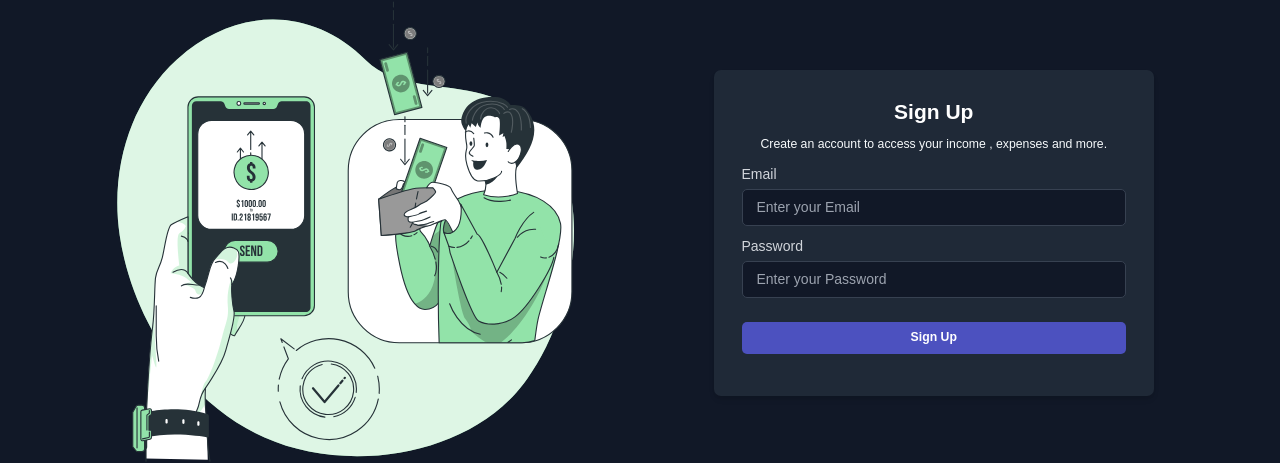
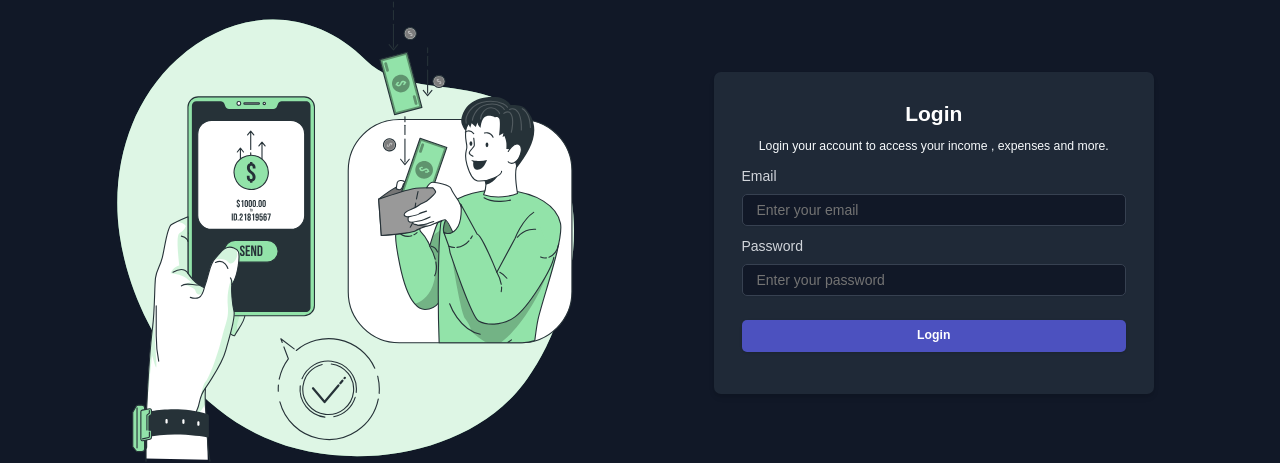
Before and after one commit to tilakdotcom/fin-track, a React (Vite) app in the folder client/: page /login in a window 1280 px wide. Shown: the part 131-594 px from the top of the page. Built offline with nearby package versions, Linux system fonts and the light colour scheme.

Commit message:
redux persist added

```diff
--- a/client/package.json
+++ b/client/package.json
@@ -27,6 +27,7 @@
     "react-redux": "^9.1.2",
     "react-router-dom": "^7.0.1",
     "react-toastify": "^10.0.6",
+    "redux-persist": "^6.0.0",
     "tailwind-merge": "^2.5.5",
     "tailwindcss-animate": "^1.0.7",
     "zod": "^3.23.8"
--- a/client/src/App.tsx
+++ b/client/src/App.tsx
@@ -8,7 +8,7 @@ import AddExpense from "./pages/AddExpense";
 import { useAppSelector } from "./store/reduxHooks";
 
 export default function App() {
-  const { currentUser } = useAppSelector((s) => s.user);
+  const { currentUser } = useAppSelector((s) => s.persistedReducer.user);
   return (
     <div className="overflow-x-hidden">
       {/* Navigation */}
--- a/client/src/components/Navbar.tsx
+++ b/client/src/components/Navbar.tsx
@@ -19,7 +19,7 @@ const loginData = [
   },
 ];
 const NavBar = () => {
-  const { currentUser } = useAppSelector((s) => s.user);
+  const { currentUser } = useAppSelector((s) => s.persistedReducer.user);
   const [menuOpen, setMenuOpen] = useState(false);
 
   return (
--- a/client/src/main.tsx
+++ b/client/src/main.tsx
@@ -4,15 +4,16 @@ import "./index.css";
 import App from "./App.tsx";
 import { BrowserRouter } from "react-router-dom";
 import { Provider } from "react-redux";
-import { store } from "./store/store.ts";
-import {ToastContainer} from "react-toastify"
+import { persistor, store } from "./store/store.ts";
+import { PersistGate } from "redux-persist/integration/react";
 
 createRoot(document.getElementById("root")!).render(
   <StrictMode>
     <BrowserRouter>
       <Provider store={store}>
-        <App />
-        <ToastContainer />
+        <PersistGate loading={null} persistor={persistor}>
+          <App />
+        </PersistGate>
       </Provider>
     </BrowserRouter>
   </StrictMode>
--- a/client/src/pages/LoginPage.tsx
+++ b/client/src/pages/LoginPage.tsx
@@ -1,6 +1,63 @@
-import React from 'react'
+import { zodResolver } from "@hookform/resolvers/zod";
+import { useForm } from "react-hook-form";
+
+import { Button } from "@/components/ui/button";
+import {
+  Form,
+  FormControl,
+  FormField,
+  FormItem,
+  FormLabel,
+  FormMessage,
+} from "@/components/ui/form";
+import { Input } from "@/components/ui/input";
+import { z } from "zod";
+import api from "@/lib/axiousInstance";
+import { useState } from "react";
+import { toast } from "react-toastify";
+import "react-toastify/dist/ReactToastify.css";
+import { loginSchma } from "@/schemas/loginSchema";
+import { useAppDispatch } from "@/store/reduxHooks";
+import { loginFailure, loginStart, loginSuccess } from "@/store/slices/userSlice";
+import { useNavigate } from "react-router-dom";
 
 export default function LoginPage() {
+  const router = useNavigate()
+  const [loading, setLoading] = useState<boolean>(false);
+  const dispatch = useAppDispatch()
+  const successToast = () => toast.success("Login has been successfully");
+  //for error
+  const errorToast = () => toast.error("Login Failed");
+  const form = useForm<z.infer<typeof loginSchma>>({
+    resolver: zodResolver(loginSchma),
+    defaultValues: {
+      email: "",
+      password: "",
+    },
+  });
+
+  async function onSubmit(values: z.infer<typeof loginSchma>) {
+    //creating FORMDATA
+    setLoading(true);
+    dispatch(loginStart())
+    try {
+      const response = await api.post("/user/login", values);
+      //validation
+      if (!response) {
+        throw new Error("Login Failed");
+      }
+      successToast();
+      dispatch(loginSuccess(response.data.data))
+      router("/dashboard")
+    // eslint-disable-next-line @typescript-eslint/no-unused-vars
+    } catch (error) {
+      dispatch(loginFailure())
+      errorToast();
+      return;
+    } finally {
+      setLoading(false);
+    }
+  }
   return (
     <div className="lg:px-20 px-10 py-5">
       <div className="md:grid-cols-2 grid grid-cols-1 gap-10">
@@ -15,58 +72,72 @@ export default function LoginPage() {
 
         {/* Right section with signup form */}
         <div className="flex justify-center items-center lg:px-16">
-          <form className="w-full max-w-xl bg-gray-800 p-8 rounded-lg shadow-md md:space-y-3 space-y-2 h-auto">
-            <h2 className="text-2xl font-bold text-center text-white ">
-              Sign Up
-            </h2>
-            <p className="text-center">
-              Create an account to access your income , expenses and more.
-            </p>
-            <div className="space-y-1 ">
-              <label
-                htmlFor="email"
-                className="block md:text-base font-medium text-gray-300 "
-              >
-                Email
-              </label>
-              <input
-                type="email"
-                id="email"
+          <Form {...form}>
+            <form
+              onSubmit={form.handleSubmit(onSubmit)}
+              className="w-full bg-gray-800 p-8 rounded-lg shadow-md md:space-y-3 space-y-2 h-auto"
+            >
+              <h2 className="text-2xl font-bold text-center text-white ">
+                Login
+              </h2>
+              <p className="text-center">
+                Login your account to access your income , expenses and more.
+              </p>
+              <FormField
+                control={form.control}
                 name="email"
-                className="w-full px-4 py-2 rounded-md bg-gray-900 text-gray-100 border border-gray-700 focus:ring-2 focus:ring-primary-light focus:outline-none md:text-base"
-                placeholder="Enter your Email"
+                render={({ field }) => (
+                  <FormItem>
+                    <FormLabel className="block md:text-base font-medium text-gray-300 ">
+                      Email
+                    </FormLabel>
+                    <FormControl>
+                      <Input
+                        className="w-full px-4 py-2 rounded-md bg-gray-900 text-gray-100 border border-gray-700 focus:ring-2 focus:ring-primary-light focus:outline-none md:text-base"
+                        placeholder="Enter your email"
+                        {...field}
+                      />
+                    </FormControl>
+                    <FormMessage />
+                  </FormItem>
+                )}
               />
-            </div>
+              <FormField
+                control={form.control}
+                name="password"
+                render={({ field }) => (
+                  <FormItem>
+                    <FormLabel className="block md:text-base font-medium text-gray-300 ">
+                      Password
+                    </FormLabel>
+                    <FormControl>
+                      <Input
+                        className="w-full px-4 py-2 rounded-md bg-gray-900 text-gray-100 border border-gray-700 focus:ring-2 focus:ring-primary-light focus:outline-none md:text-base"
+                        placeholder="Enter your password"
+                        {...field}
+                      />
+                    </FormControl>
+                    <FormMessage />
+                  </FormItem>
+                )}
+              />
 
-            <div className="space-y-1 ">
-              <label
-                htmlFor="password"
-                className="block md:text-base font-medium text-gray-300 "
-              >
-                Password
-              </label>
-              <input
-                type="password"
-                id="password"
-                // show password
-
-                name="password"
-                className="w-full px-4 py-2 rounded-md bg-gray-900 text-gray-100 border border-gray-700 focus:ring-2 focus:ring-primary-light focus:outline-none md:text-base"
-                placeholder="Enter your Password"
-              />
-            </div>
-
-            <div className=" py-2 md:py-4">
-              <button
-                type="submit"
-                className="w-full py-2 px-4 bg-primary-light hover:bg-primary-dark text-white rounded-md font-semibold focus:outline-none focus:ring-2 focus:ring-primary-light transition-all duration-200 ease-linear"
-              >
-                Sign Up
-              </button>
-            </div>
-          </form>
+              <div className="py-2 md:py-4">
+                <Button
+                  type="submit"
+                  disabled={loading}
+                  className={`w-full py-2 px-4 bg-primary-light hover:bg-primary-dark text-white rounded-md font-semibold focus:outline-none focus:ring-2 focus:ring-primary-light transition-all duration-200 ease-linear ${
+                    loading ? " cursor-not-allowed bg-green-400" : ""
+                  }`}
+                >
+                  {" "}
+                  {loading ? "Wait" : "Login"}
+                </Button>
+              </div>
+            </form>
+          </Form>
         </div>
       </div>
     </div>
-  )
+  );
 }
--- a/client/src/schemas/loginSchema.ts
+++ b/client/src/schemas/loginSchema.ts
@@ -1,7 +1,13 @@
-import { z } from "zod"
+import { z } from "zod";
 
-export  const loginSchma = z.object({
-  username: z.string().min(2, {
-    message: "Username must be at least 2 characters.",
-  }),
-})
+const email = z.string().min(6, {
+  message: "Username must be at least 6 characters.",
+});
+const password = z.string().min(6, {
+  message: "Username must be at least 6 characters.",
+});
+
+export const loginSchma = z.object({
+  email: email,
+  password: password,
+});
--- a/client/src/store/store.ts
+++ b/client/src/store/store.ts
@@ -1,11 +1,40 @@
-import { configureStore } from "@reduxjs/toolkit";
+import { configureStore,combineReducers } from "@reduxjs/toolkit";
 import userSlice from "./slices/userSlice";
+import {
+  persistStore,
+  persistReducer,
+  FLUSH,
+  REHYDRATE,
+  PAUSE,
+  PERSIST,
+  PURGE,
+  REGISTER,
+} from "redux-persist";
+import storage from "redux-persist/lib/storage";
+
+
+const persistConfig = {
+  key: "root",
+  version: 1,
+  storage,
+};
+
+const rootReducer = combineReducers({
+  user: userSlice,
+});
+
+const persistedReducer = persistReducer(persistConfig, rootReducer);
 export const store = configureStore({
   reducer: {
-    // Define your reducers here
-    user: userSlice,
+    persistedReducer
   },
+  middleware: (getDefaultMiddleware) =>
+    getDefaultMiddleware({
+      serializableCheck: {
+        ignoredActions: [FLUSH, REHYDRATE, PAUSE, PERSIST, PURGE, REGISTER],
+      },
+    }),
 });
-
+export const persistor = persistStore(store);
 export type RootState = ReturnType<typeof store.getState>;
 export type AppDispatch = typeof store.dispatch;
```
Also changed, not shown: 1 other file (tests, documents, lock files or other folders).
